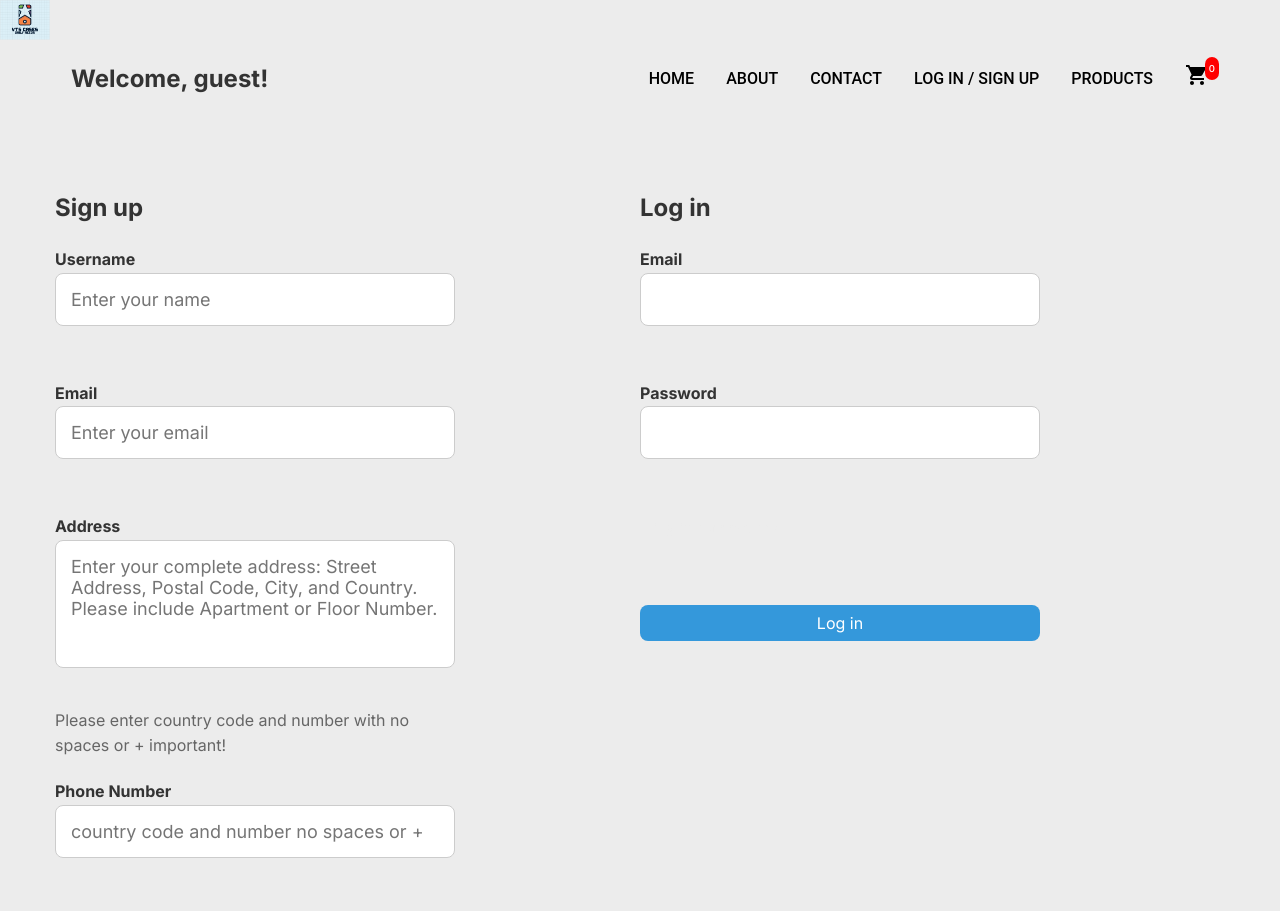
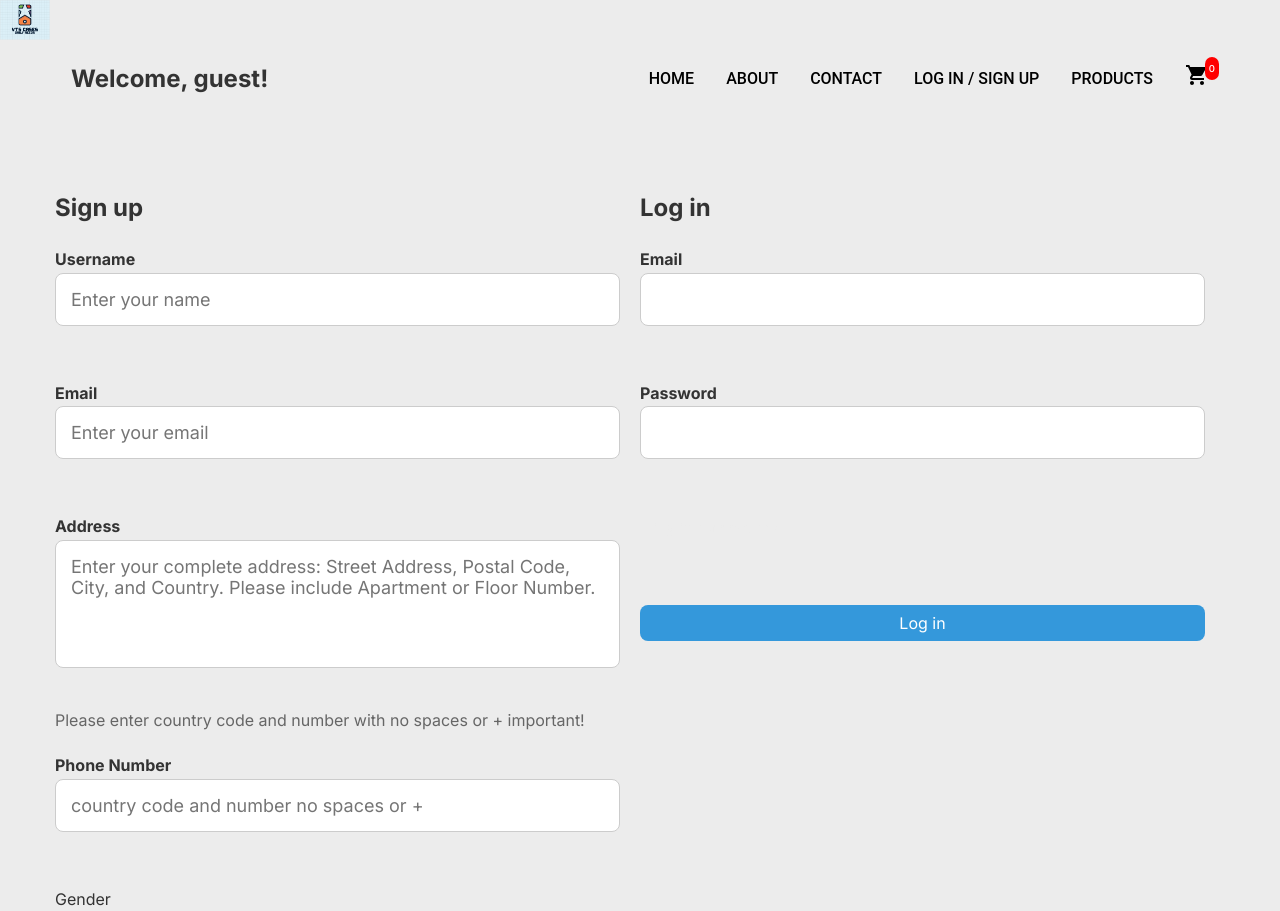
Before and after one commit to vikash123765/candleFrontEndReact, a React (Vite) app: page /login in a window 1280 px wide. Shown: the top 911 px of the page. Built offline with nearby package versions, Linux system fonts and the light colour scheme.

Commit message:
chnaged login/signup pafe form to fit the screen better for computer screens and larger then ipads

```diff
--- a/src/style/LoginAndsignup.css
+++ b/src/style/LoginAndsignup.css
@@ -22,11 +22,10 @@
 .custom-login-form,
 .custom-signup-form {
   width: 100%;
-  max-width: 400px; /* Adjust maximum width of the forms */
 }
 
 .custom-form-field {
-  margin-bottom: 20px; /* Adjust spacing between form fields */
+  margin-bottom: 10px; /* Adjust spacing between form fields */
 }
 
 .custom-form-field select {
```
